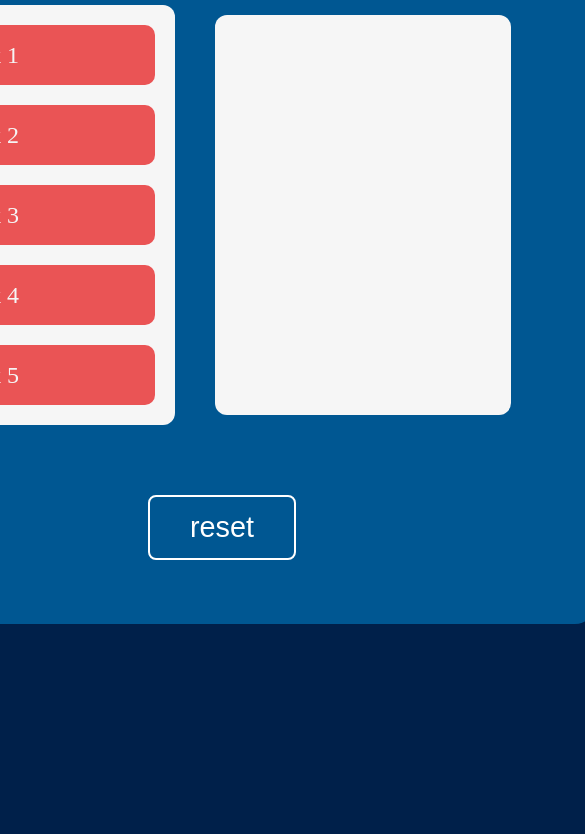
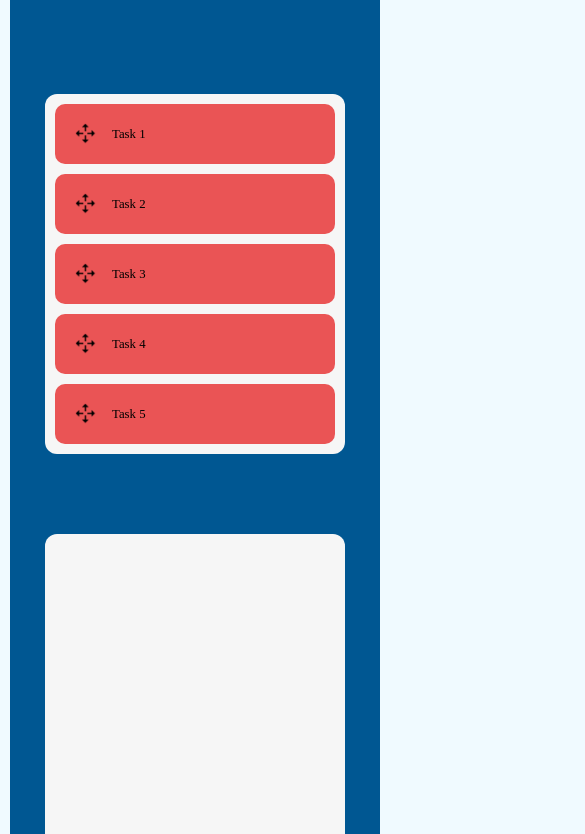
Before and after one commit to VikasGaud97/Drag-drop, a plain HTML site: page index.html in a window 390 px wide. Shown: the part 198-1032 px from the top of the page, 585 px wide, since content can reach past the window. Before the commit the page ends 844 px from the top, so only its background shows below. Drawn offline with Linux system fonts and the light colour scheme.

Commit message:
html,css and js

```diff
--- a/style.css
+++ b/style.css
@@ -18,6 +18,7 @@ body {
   border-radius: 20px;
 }
 #task_box {
+  justify-content: center;
   background-color:#f6f6f6;
   width:350px;
   min-height:400px;
@@ -88,25 +89,32 @@ body {
   color:black;
 }
 /*screen-size for all devices*/
-@mediascreen(min-width:300px)and(max-width:768px){
+@media (min-width:320px) and (max-width:768px){
+  body{
+    display: flex;
+    background: #f0faff;
+    min-height:90vh;
+  }
   .container{
+    border-radius: none;
+    margin-top: 548px;
+    width: 370px;
+  }
+.inner_box {
   display: flex;
-  flex-wrap: wrap;
-  align-items: center;
-  justify-content: center;
-  width:100%;
-  min-height:100vh;
-  background-color: white;
-  margin:;
-}#task_box {
-  width: 350px;
-  min-height: 400px;
-  background-color: grey;
-  margin: 20px;
+  flex-direction: column;
+  padding: 1.2rem;
+}
+#task_box {
+  margin-top:8000px;
+  width: 300px;
+  min-height: 350px;
+  background-color: #f6f6f6;
+  margin:40px;
   border-radius: 12px;
 }
 #task_list{
-  background: yellow;
+  background: #ea5455;
   height:60px;
   color: black;
   cursor: grab;
@@ -114,7 +122,7 @@ body {
   align-items: center;
   border-radius: 10px;
   font-size:0.8rem;
-
+  margin:10px;
 }
 task_list img{
   width:6px;
@@ -122,5 +130,10 @@ task_list img{
   margin-right:4px;
 
 }
+.btn{
+  margin-left: 10%;
+  background: yellow;
+  color:blue;
+}
 
 }
```
